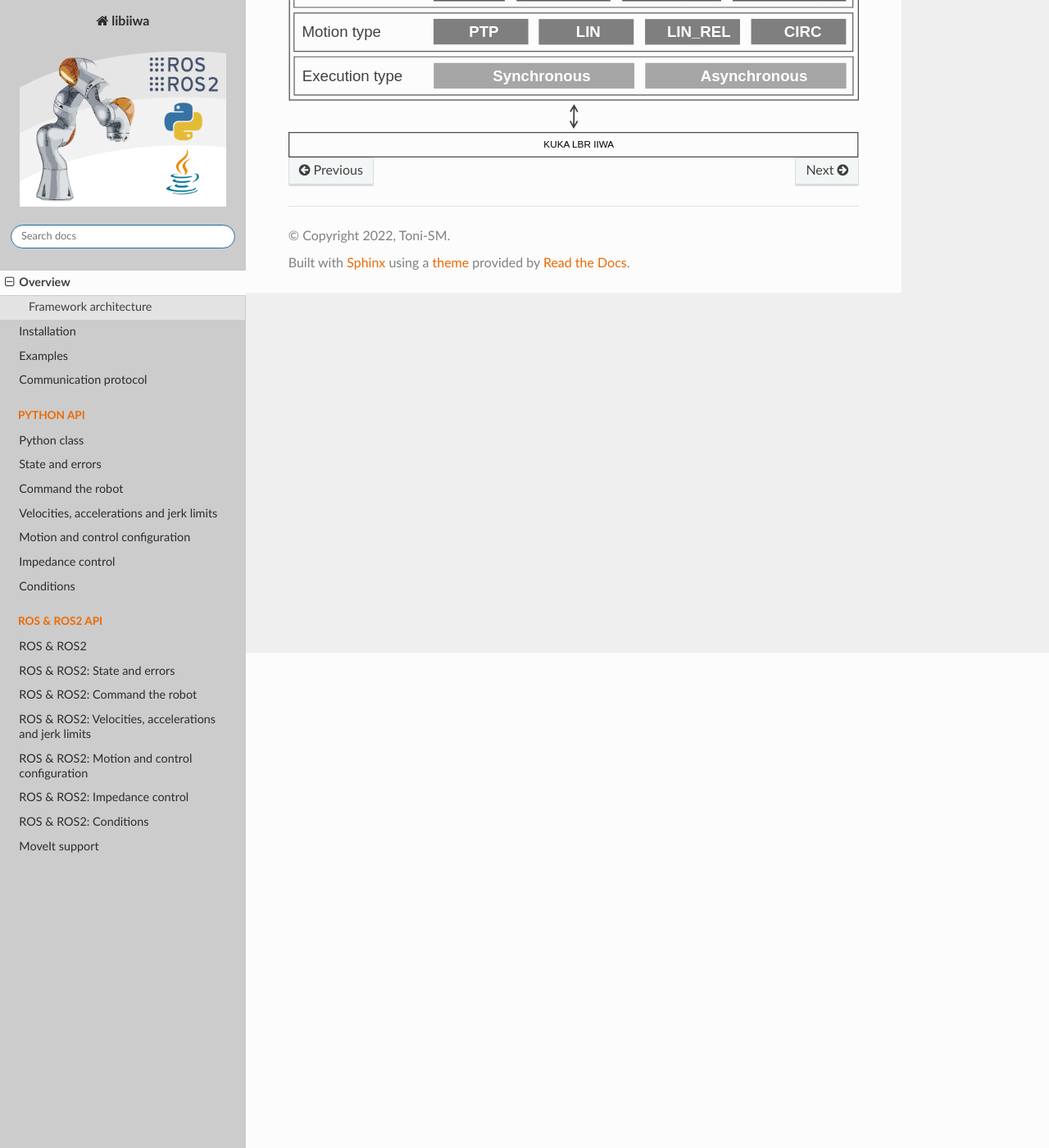
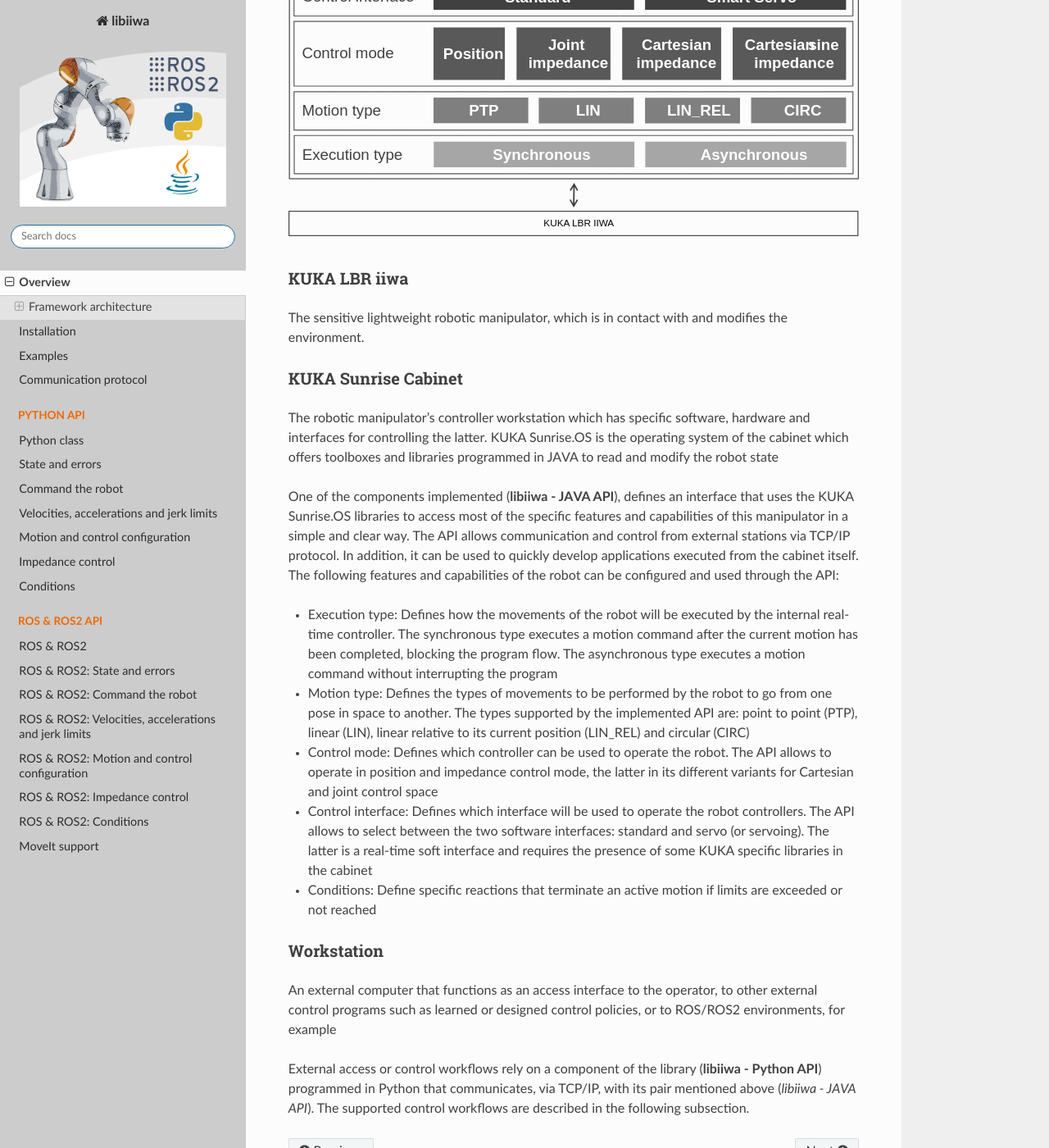
Before and after one commit to Toni-SM/libiiwa, a Sphinx documentation site: the page built from docs/source/intro/overview.rst, in a window 1280 px wide and 1400 px high, scrolled down 604 px. Shown: the whole window at 82% size. Built offline with Sphinx 7.4.7 and the Read the Docs theme 2.0.0, drawn with Linux system fonts in a browser that asks for light colours; the version number could not be read and is left out; some of the changed text lies outside the part shown.

Commit message:
Fill overview section in docs

```diff
--- a/docs/source/intro/overview.rst
+++ b/docs/source/intro/overview.rst
@@ -4,7 +4,38 @@
 Framework architecture
 ----------------------
 
+The image shows the architecture of the implemented framework. It is divided into three main blocks (where each block represents a physical device) as described below, from the bottom to the top block.
+
 .. image:: ../_static/imgs/overview-system-architecture.svg
     :width: 100%
     :align: center
     :alt: System architecture
+
+.. raw:: html
+
+    <br><br>
+
+KUKA LBR iiwa
+^^^^^^^^^^^^^
+
+The sensitive lightweight robotic manipulator, which is in contact with and modifies the environment.
+
+KUKA Sunrise Cabinet
+^^^^^^^^^^^^^^^^^^^^
+
+The robotic manipulator's controller workstation which has specific software, hardware and interfaces for controlling the latter. KUKA Sunrise.OS is the operating system of the cabinet which offers toolboxes and libraries programmed in JAVA to read and modify the robot state
+
+One of the components implemented (**libiiwa - JAVA API**), defines an interface that uses the KUKA Sunrise.OS libraries to access most of the specific features and capabilities of this manipulator in a simple and clear way. The API allows communication and control from external stations via TCP/IP protocol. In addition, it can be used to quickly develop applications executed from the cabinet itself. The following features and capabilities of the robot can be configured and used through the API:
+
+* Execution type: Defines how the movements of the robot will be executed by the internal real-time controller. The synchronous type executes a motion command after the current motion has been completed, blocking the program flow. The asynchronous type executes a motion command without interrupting the program
+* Motion type: Defines the types of movements to be performed by the robot to go from one pose in space to another. The types supported by the implemented API are: point to point (PTP), linear (LIN), linear relative to its current position (LIN\_REL) and circular (CIRC)
+* Control mode: Defines which controller can be used to operate the robot. The API allows to operate in position and impedance control mode, the latter in its different variants for Cartesian and joint control space
+* Control interface: Defines which interface will be used to operate the robot controllers. The API allows to select between the two software interfaces: standard and servo (or servoing). The latter is a real-time soft interface and requires the presence of some KUKA specific libraries in the cabinet
+* Conditions: Define specific reactions that terminate an active motion if limits are exceeded or not reached
+
+Workstation
+^^^^^^^^^^^
+
+An external computer that functions as an access interface to the operator, to other external control programs such as learned or designed control policies, or to ROS/ROS2 environments, for example
+
+External access or control workflows rely on a component of the library (**libiiwa - Python API**) programmed in Python that communicates, via TCP/IP, with its pair mentioned above (*libiiwa - JAVA API*). The supported control workflows are described in the following subsection.
```
